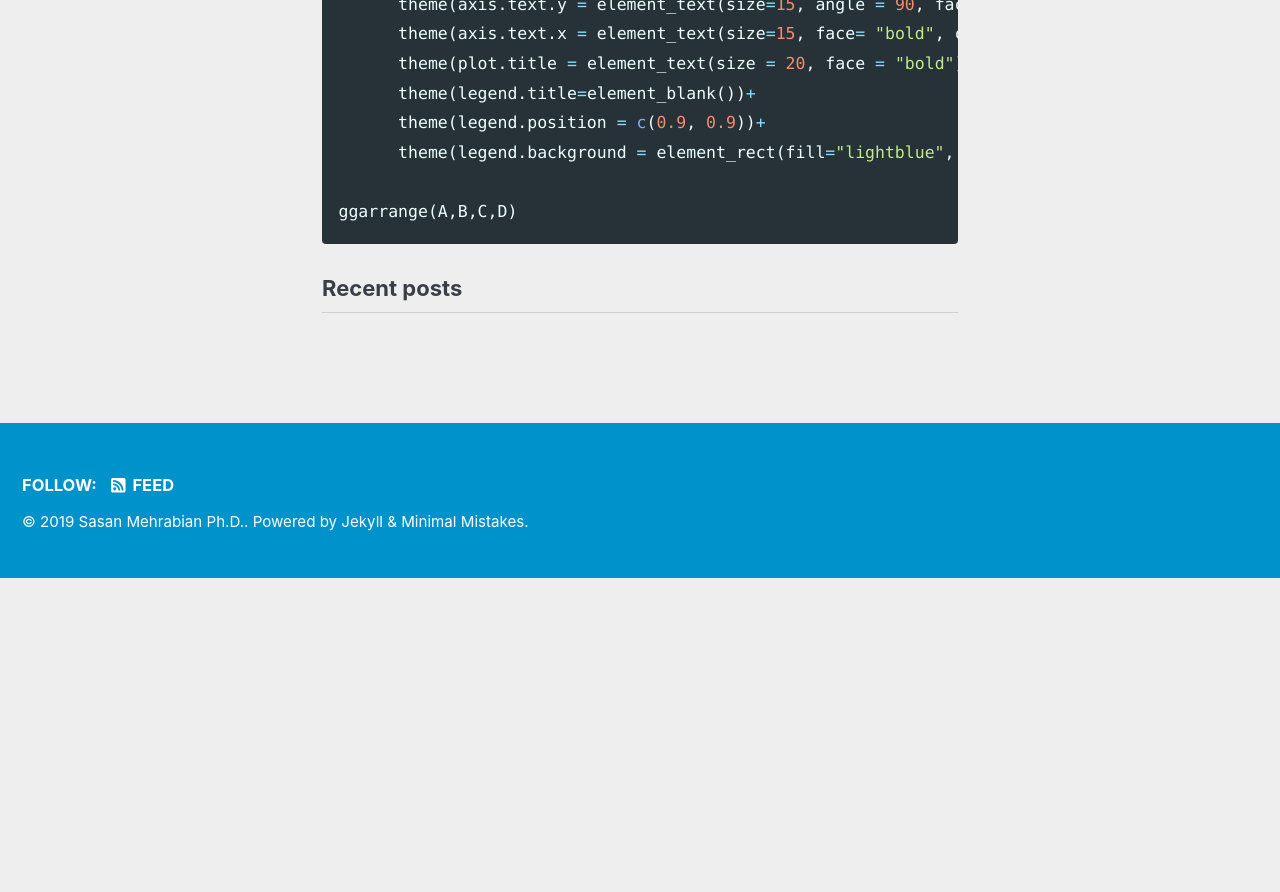
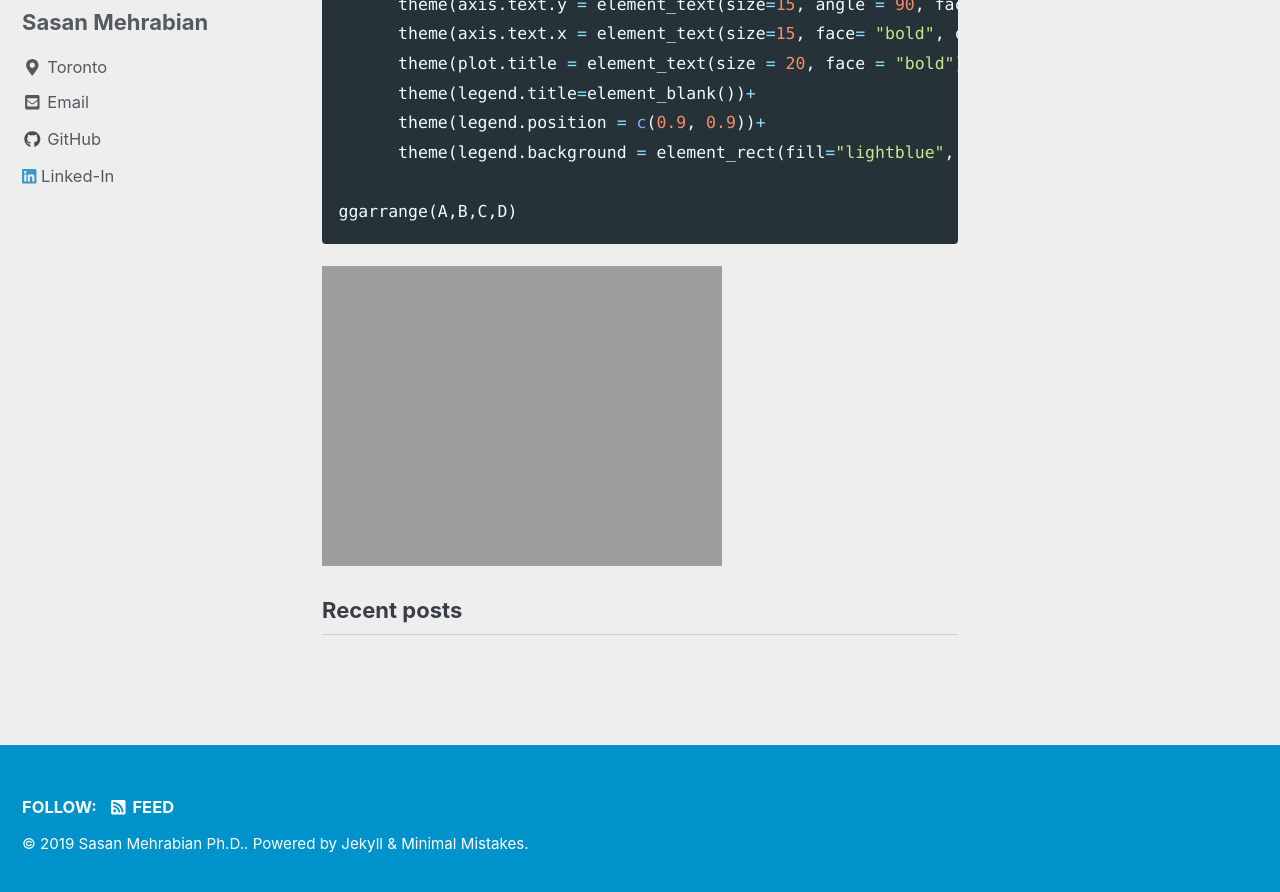
Before and after one commit to sasanmehrabian/sasanmehrabian.github.io, a Jekyll site: the page built from _pages/libor.md, in a window 1280 px wide and 900 px high, scrolled down 4108 px. Shown: the top 892 px of the window. Built offline with Jekyll 4.4.1, drawn with Linux system fonts in a browser that asks for light colours; cached includes are drawn as plain includes; nearby versions of some CDN libraries; before the commit the page ends 4686 px from its top, so only the background shows below that.

Commit message:
new github

````diff
--- a/_pages/libor.md
+++ b/_pages/libor.md
@@ -124,3 +124,4 @@
 
 ggarrange(A,B,C,D)
 ```
+<img src="{{ site.url }}{{ site.baseurl }}/images/LIBOR/IR.jpg" alt="my description">
````
Also changed, not shown: images/LIBOR/IR.jpeg (added).
